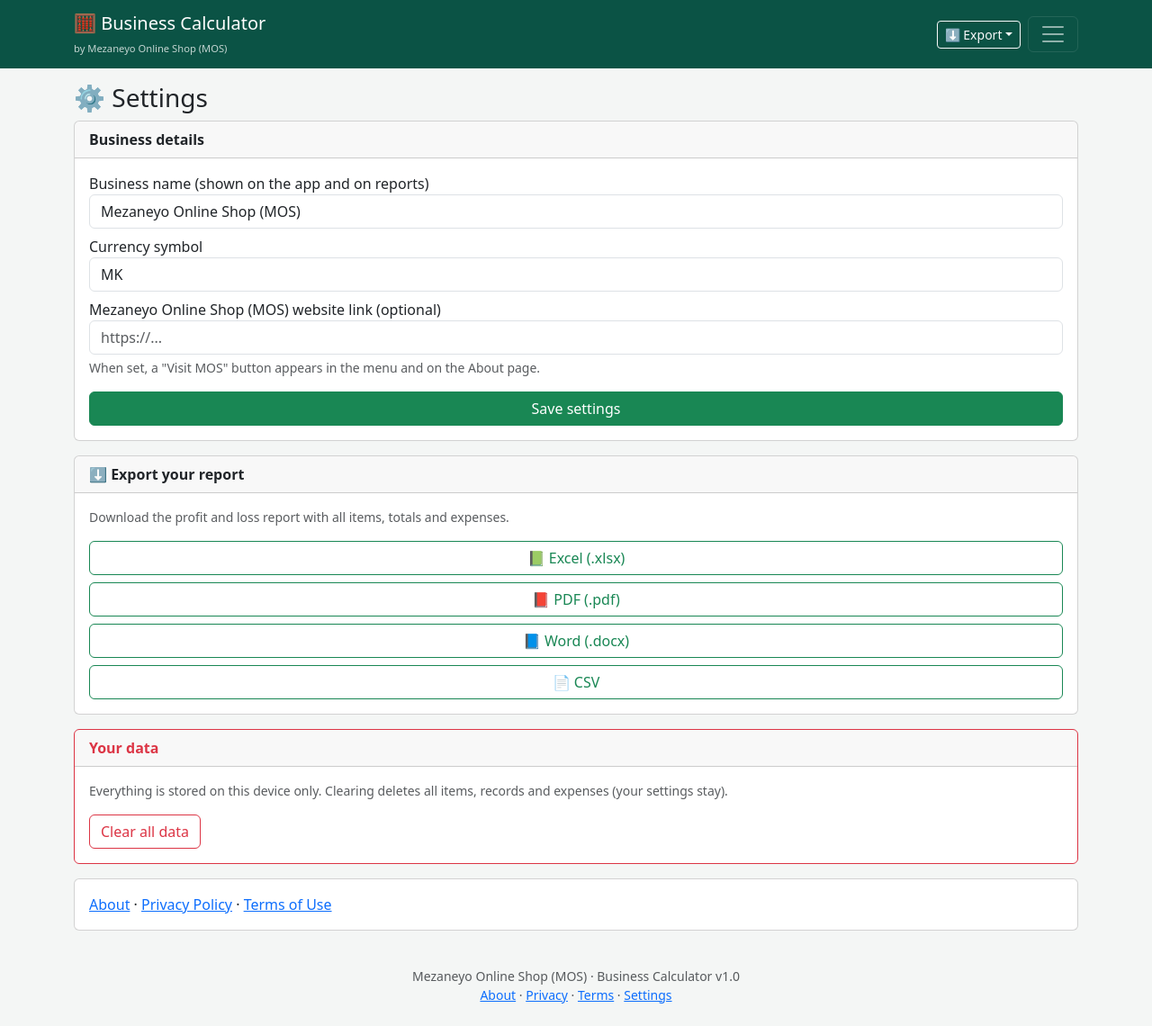
After one commit to Mezaneyo/business-calculator, a Flask app: page /settings in a window 1280 px wide. The commit adds this page. Shown: the whole page at 90% size. Run offline with Flask 3, Linux system fonts and the light colour scheme; data that the repository does not hold is empty.

Commit message:
Add settings, about, privacy, terms and MOS branding

```diff
--- a/app.py
+++ b/app.py
@@ -11,6 +11,9 @@ from flask import Flask, Response, abort, flash, g, redirect, render_template, r
 from werkzeug.exceptions import HTTPException
 
 NAME = "Business Calculator"
+VERSION = "1.0"
+WHATSAPP = "265995514049"  # Mezaneyo Online Shop (MOS) contact
+DEFAULTS = {"business": "Mezaneyo Online Shop (MOS)", "currency": "MK", "mos_url": ""}
 HERE = getattr(sys, "_MEIPASS", os.path.dirname(os.path.abspath(__file__)))  # _MEIPASS = inside the .exe
 
 
@@ -26,7 +29,7 @@ def data_dir():
 DB = os.path.join(data_dir(), "calculator.db")
 logging.basicConfig(filename=os.path.join(data_dir(), "calculator.log"), level=logging.INFO,
                     format="%(asctime)s %(levelname)s %(message)s")
-app = Flask(__name__, template_folder=os.path.join(HERE, "templates"))
+app = Flask(__name__, template_folder=os.path.join(HERE, "templates"), static_folder=os.path.join(HERE, "static"))
 app.secret_key = os.environ.get("SECRET_KEY", "change-me")
 
 
@@ -63,16 +66,29 @@ def init_db():
     CREATE TABLE IF NOT EXISTS products(id INTEGER PRIMARY KEY AUTOINCREMENT, name TEXT, buy REAL, sell REAL);
     CREATE TABLE IF NOT EXISTS records(id INTEGER PRIMARY KEY AUTOINCREMENT, product_id INTEGER,
         bought REAL, sold REAL, extra REAL, created TEXT);
-    CREATE TABLE IF NOT EXISTS expenses(id INTEGER PRIMARY KEY AUTOINCREMENT, name TEXT, amount REAL);""")
+    CREATE TABLE IF NOT EXISTS expenses(id INTEGER PRIMARY KEY AUTOINCREMENT, name TEXT, amount REAL);
+    CREATE TABLE IF NOT EXISTS settings(key TEXT PRIMARY KEY, value TEXT);""")
     con.commit()
     con.close()
+
+
+def cfg():
+    """Settings saved on the Settings page (business name, currency, MOS link), with defaults."""
+    if "cfg" not in g:
+        g.cfg = dict(DEFAULTS, **{r["key"]: r["value"] for r in q("SELECT * FROM settings")})
+    return g.cfg
+
+
+@app.context_processor
+def inject():
+    return dict(cfg=cfg(), name=NAME, version=VERSION)
 
 
 @app.template_filter("mk")
 def mk(n):
     s = f"{abs(n):,.2f}"
     s = s[:-3] if s.endswith(".00") else s
-    return ("-" if n < 0 else "") + "MK" + s
+    return ("-" if n < 0 else "") + cfg()["currency"] + s
 
 
 @app.template_filter("pct")
@@ -246,6 +262,39 @@ def reset():
     return redirect(url_for("index"))
 
 
+# ---------- settings and information pages ----------
+@app.route("/settings", methods=["GET", "POST"])
+def settings():
+    if request.method == "POST":
+        f = request.form
+        vals = {"business": f.get("business", "").strip()[:60] or DEFAULTS["business"],
+                "currency": f.get("currency", "").strip()[:5] or DEFAULTS["currency"],
+                "mos_url": f.get("mos_url", "").strip()[:200]}
+        if vals["mos_url"] and not vals["mos_url"].startswith(("http://", "https://")):
+            flash("The shop link must start with http:// or https://", "danger")
+        else:
+            for k, v in vals.items():
+                q("INSERT OR REPLACE INTO settings(key,value) VALUES(?,?)", (k, v))
+            flash("Settings saved.", "success")
+        return redirect(url_for("settings"))
+    return render_template("settings.html")
+
+
+@app.route("/about")
+def about():
+    return render_template("about.html", whatsapp=WHATSAPP)
+
+
+@app.route("/privacy")
+def privacy():
+    return render_template("privacy.html")
+
+
+@app.route("/terms")
+def terms():
+    return render_template("terms.html")
+
+
 # ---------- export: Excel, PDF, Word, CSV (standard library only) ----------
 HEAD = ["Item", "Bought", "Sold", "Unsold", "Buy price", "Sell price", "Extra costs", "Revenue", "Total cost", "Profit/Loss"]
 
@@ -260,7 +309,7 @@ def report():
     totals += [("Total business expenses", s["expenses"]), ("NET PROFIT / LOSS", s["net"]),
                ("Unsold stock value (at selling price)", s["stock_value"]),
                ("Potential net profit if all stock is sold", s["potential"])]
-    sub = "Generated " + date.today().strftime("%d %B %Y") + " | Amounts in MK"
+    sub = f"{cfg()['business']} | Generated " + date.today().strftime("%d %B %Y") + f" | Amounts in {cfg()['currency']}"
     return "Business Calculator - Profit and Loss Report", sub, rows, totals
 
 
@@ -311,7 +360,7 @@ def make_docx(title, sub, rows, totals):
     table = (f'<w:tbl><w:tblPr><w:tblW w:w="5000" w:type="pct"/><w:tblBorders>{borders}</w:tblBorders></w:tblPr>'
              + tr(HEAD, True) + "".join(tr([cell_text(j, v) for j, v in enumerate(r)]) for r in rows) + "</w:tbl>")
     body = (p(title, True, 32) + p(sub) + table + p("") + p("Summary", True, 26)
-            + "".join(p(f"{l}: MK{v:,.2f}", l.startswith("NET")) for l, v in totals)
+            + "".join(p(f"{l}: {cfg()['currency']}{v:,.2f}", l.startswith("NET")) for l, v in totals)
             + '<w:sectPr><w:pgSz w:w="16838" w:h="11906" w:orient="landscape"/><w:pgMar w:top="720" w:right="720" w:bottom="720" w:left="720" w:header="708" w:footer="708" w:gutter="0"/></w:sectPr>')
     head = '<?xml version="1.0" encoding="UTF-8" standalone="yes"?>'
     return zip_bytes({
--- a/templates/_product_form.html
+++ b/templates/_product_form.html
@@ -17,7 +17,7 @@
     if (!f.buy.value || !f.sell.value) return;
     const d = parseFloat(f.sell.value) - parseFloat(f.buy.value), m = parseFloat(f.buy.value) ? (d / parseFloat(f.buy.value) * 100).toFixed(1) : "0";
     p.className = "alert mt-3 mb-2 py-2 alert-" + (d > 0 ? "success" : d < 0 ? "danger" : "secondary");
-    p.innerHTML = "<b>" + (d > 0 ? "Profit" : d < 0 ? "Loss" : "Break-even") + " per unit: MK" + Math.abs(d).toLocaleString() + "</b> (" + m + "% markup)";
+    p.innerHTML = "<b>" + (d > 0 ? "Profit" : d < 0 ? "Loss" : "Break-even") + " per unit: " + CUR + Math.abs(d).toLocaleString() + "</b> (" + m + "% markup)";
   }
   f.querySelectorAll(".pcalc").forEach(i => i.addEventListener("input", show)); show();
 })();
--- a/templates/_record_form.html
+++ b/templates/_record_form.html
@@ -18,7 +18,7 @@
 </form>
 <script>
 (function () {
-  const f = document.getElementById("recForm"), p = document.getElementById("rprev"), m = x => "MK" + Math.abs(x).toLocaleString();
+  const f = document.getElementById("recForm"), p = document.getElementById("rprev"), m = x => CUR + Math.abs(x).toLocaleString();
   function show() {
     const o = f.product_id.selectedOptions[0];
     if (!o || !o.value || !f.bought.value) return;
--- a/templates/base.html
+++ b/templates/base.html
@@ -3,21 +3,33 @@
 <head>
   <meta charset="utf-8">
   <meta name="viewport" content="width=device-width, initial-scale=1">
-  <title>{{ name }}</title>
-  <link href="https://cdn.jsdelivr.net/npm/bootstrap@5.3.3/dist/css/bootstrap.min.css" rel="stylesheet">
+  <title>{% block title %}{{ name }} · {{ cfg.business }}{% endblock %}</title>
+  <link href="https://cdn.jsdelivr.net/npm/bootstrap@5.3.3/dist/css/bootstrap.min.css" rel="stylesheet"
+        onerror="this.onerror=null;this.href='{{ url_for('static', filename='bootstrap.min.css') }}'">
   <style>body{background:#f4f6f5}.navbar{background:#0b5345}</style>
+  <script>const CUR = {{ cfg.currency|tojson }};</script>
 </head>
 <body>
 <nav class="navbar navbar-dark"><div class="container">
-  <a class="navbar-brand" href="{{ url_for('index') }}">🧮 {{ name }}</a>
-  <div class="dropdown">
-    <button class="btn btn-outline-light btn-sm dropdown-toggle" data-bs-toggle="dropdown">⬇ Export</button>
-    <ul class="dropdown-menu dropdown-menu-end">
-      <li><a class="dropdown-item" href="{{ url_for('export', fmt='xlsx') }}">📗 Excel (.xlsx)</a></li>
-      <li><a class="dropdown-item" href="{{ url_for('export', fmt='pdf') }}">📕 PDF (.pdf)</a></li>
-      <li><a class="dropdown-item" href="{{ url_for('export', fmt='docx') }}">📘 Word (.docx)</a></li>
-      <li><a class="dropdown-item" href="{{ url_for('export', fmt='csv') }}">📄 CSV (.csv)</a></li>
-    </ul></div>
+  <a class="navbar-brand lh-sm" href="{{ url_for('index') }}">🧮 {{ name }}<br><small class="fw-normal opacity-75" style="font-size:.7rem">by {{ cfg.business }}</small></a>
+  <div class="d-flex align-items-center gap-2">
+    <div class="dropdown"><button class="btn btn-outline-light btn-sm dropdown-toggle" data-bs-toggle="dropdown">⬇ Export</button>
+      <ul class="dropdown-menu dropdown-menu-end">
+        <li><a class="dropdown-item" href="{{ url_for('export', fmt='xlsx') }}">📗 Excel (.xlsx)</a></li>
+        <li><a class="dropdown-item" href="{{ url_for('export', fmt='pdf') }}">📕 PDF (.pdf)</a></li>
+        <li><a class="dropdown-item" href="{{ url_for('export', fmt='docx') }}">📘 Word (.docx)</a></li>
+        <li><a class="dropdown-item" href="{{ url_for('export', fmt='csv') }}">📄 CSV</a></li>
+      </ul></div>
+    <button class="navbar-toggler" data-bs-toggle="collapse" data-bs-target="#nav"><span class="navbar-toggler-icon"></span></button>
+  </div>
+  <div class="collapse navbar-collapse" id="nav"><ul class="navbar-nav pt-2">
+    <li class="nav-item"><a class="nav-link {{ 'active' if request.endpoint == 'index' }}" href="{{ url_for('index') }}">🏠 Home</a></li>
+    <li class="nav-item"><a class="nav-link {{ 'active' if request.endpoint == 'settings' }}" href="{{ url_for('settings') }}">⚙️ Settings</a></li>
+    <li class="nav-item"><a class="nav-link {{ 'active' if request.endpoint == 'about' }}" href="{{ url_for('about') }}">ℹ️ About</a></li>
+    <li class="nav-item"><a class="nav-link {{ 'active' if request.endpoint == 'privacy' }}" href="{{ url_for('privacy') }}">🔒 Privacy Policy</a></li>
+    <li class="nav-item"><a class="nav-link {{ 'active' if request.endpoint == 'terms' }}" href="{{ url_for('terms') }}">📄 Terms of Use</a></li>
+    {% if cfg.mos_url %}<li class="nav-item"><a class="nav-link" href="{{ cfg.mos_url }}" target="_blank" rel="noopener">🛍️ Mezaneyo Online Shop (MOS)</a></li>{% endif %}
+  </ul></div>
 </div></nav>
 <main class="container py-3">
   {% for cat, msg in get_flashed_messages(with_categories=true) %}
@@ -25,7 +37,10 @@
   {% endfor %}
   {% block content %}{% endblock %}
 </main>
-<script src="https://cdn.jsdelivr.net/npm/bootstrap@5.3.3/dist/js/bootstrap.bundle.min.js"></script>
+<footer class="text-center text-muted small pb-4">{{ cfg.business }} · {{ name }} v{{ version }}<br>
+  <a href="{{ url_for('about') }}">About</a> · <a href="{{ url_for('privacy') }}">Privacy</a> · <a href="{{ url_for('terms') }}">Terms</a> · <a href="{{ url_for('settings') }}">Settings</a></footer>
+<script src="https://cdn.jsdelivr.net/npm/bootstrap@5.3.3/dist/js/bootstrap.bundle.min.js"
+        onerror="var s=document.createElement('script');s.src='{{ url_for('static', filename='bootstrap.bundle.min.js') }}';document.head.appendChild(s)"></script>
 <script>
 // Two-tap delete (browser pop-ups like confirm() do not work inside the Android app): tap once -> "Sure?", tap again -> delete.
 document.addEventListener("click", e => {
--- a/templates/index.html
+++ b/templates/index.html
@@ -65,5 +65,4 @@
   </div>{% else %}<p class="text-muted mb-0">No expenses added.</p>{% endfor %}
 </div></div>
 
-<form class="mb-4" method="post" action="{{ url_for('reset') }}"><button class="btn btn-outline-danger btn-sm js-del">Clear all data</button></form>
 {% endblock %}
--- /dev/null
+++ b/templates/settings.html
@@ -0,0 +1,32 @@
+{% extends "base.html" %}
+{% block content %}
+<h3>⚙️ Settings</h3>
+<div class="card mb-3"><div class="card-header fw-bold">Business details</div><div class="card-body">
+  <form method="post">
+    <label class="form-label mb-0">Business name (shown on the app and on reports)</label>
+    <input class="form-control mb-2" name="business" value="{{ cfg.business }}" maxlength="60" required>
+    <label class="form-label mb-0">Currency symbol</label>
+    <input class="form-control mb-2" name="currency" value="{{ cfg.currency }}" maxlength="5" required>
+    <label class="form-label mb-0">Mezaneyo Online Shop (MOS) website link (optional)</label>
+    <input class="form-control mb-1" name="mos_url" type="url" placeholder="https://..." value="{{ cfg.mos_url }}">
+    <div class="form-text mb-3">When set, a "Visit MOS" button appears in the menu and on the About page.</div>
+    <button class="btn btn-success w-100">Save settings</button>
+  </form>
+</div></div>
+<div class="card mb-3"><div class="card-header fw-bold">⬇ Export your report</div><div class="card-body">
+  <p class="small text-muted">Download the profit and loss report with all items, totals and expenses.</p>
+  <div class="d-grid gap-2">
+    <a class="btn btn-outline-success" href="{{ url_for('export', fmt='xlsx') }}">📗 Excel (.xlsx)</a>
+    <a class="btn btn-outline-success" href="{{ url_for('export', fmt='pdf') }}">📕 PDF (.pdf)</a>
+    <a class="btn btn-outline-success" href="{{ url_for('export', fmt='docx') }}">📘 Word (.docx)</a>
+    <a class="btn btn-outline-success" href="{{ url_for('export', fmt='csv') }}">📄 CSV</a>
+  </div>
+</div></div>
+<div class="card mb-3 border-danger"><div class="card-header fw-bold text-danger">Your data</div><div class="card-body">
+  <p class="small text-muted">Everything is stored on this device only. Clearing deletes all items, records and expenses (your settings stay).</p>
+  <form method="post" action="{{ url_for('reset') }}"><button class="btn btn-outline-danger js-del">Clear all data</button></form>
+</div></div>
+<div class="card mb-4"><div class="card-body">
+  <a href="{{ url_for('about') }}">About</a> · <a href="{{ url_for('privacy') }}">Privacy Policy</a> · <a href="{{ url_for('terms') }}">Terms of Use</a>
+</div></div>
+{% endblock %}
```
Also changed, not shown: templates/about.html (added, +22 -0 lines), templates/privacy.html (added, +24 -0 lines), templates/terms.html (added, +16 -0 lines), README.md.
